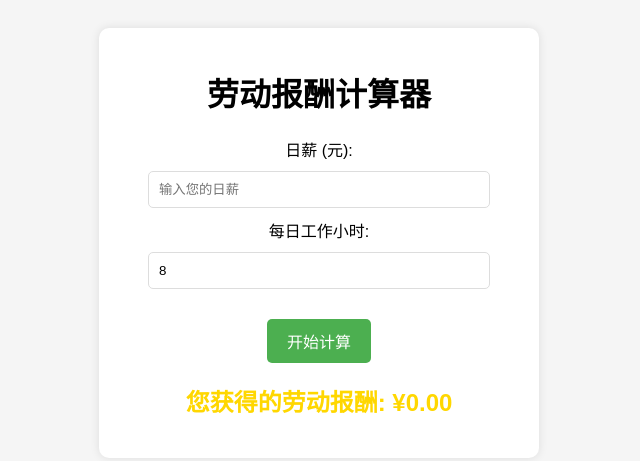
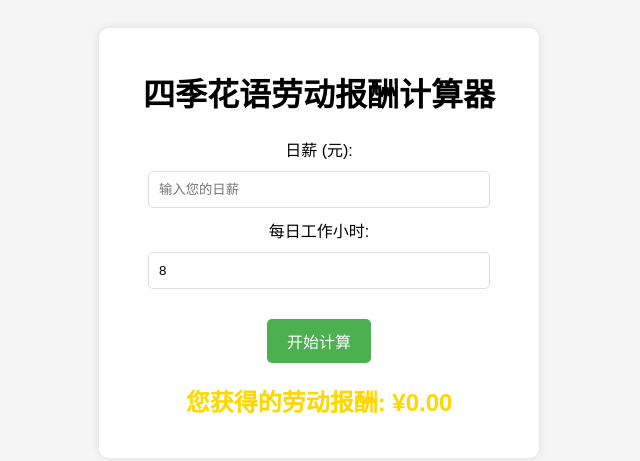
Before and after one commit to workeygo/gold, a plain HTML site: page index.html in a window 1280 px wide. Shown: the whole page, without its empty margins (321-961 px from the left). Drawn offline with Linux system fonts and the light colour scheme.

Commit message:
更改标题

```diff
--- a/index.html
+++ b/index.html
@@ -59,7 +59,7 @@
 </head>
 <body>
     <div class="container">
-        <h1>劳动报酬计算器</h1>
+        <h1>四季花语劳动报酬计算器</h1>
         <div>
             <label for="dailyWage">日薪 (元):</label>
             <input type="number" id="dailyWage" placeholder="输入您的日薪">
```
